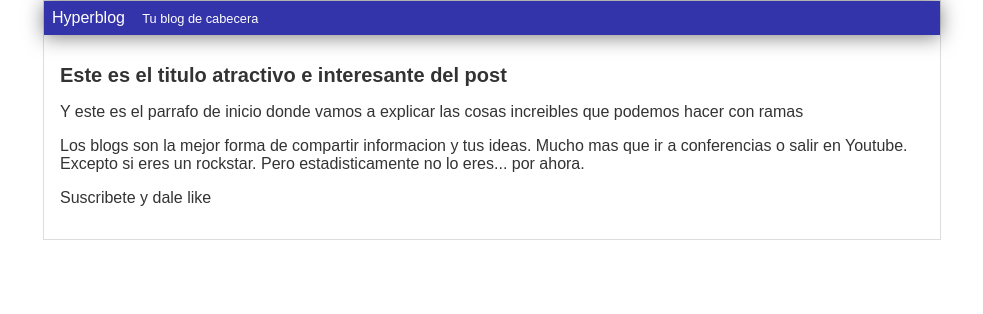
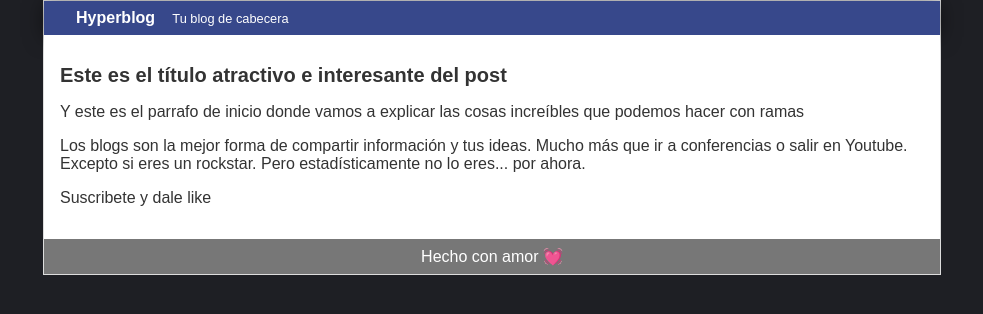
Before and after one commit to Raimond123/Hyperblog, a plain HTML site: page index.html in a window 1280 px wide. Shown: the whole page, without its empty margins (148-1131 px from the left). Drawn offline with Linux system fonts and the light colour scheme.

Commit message:
Footer terminado

```diff
--- /dev/null
+++ b/css/estilos.css
@@ -0,0 +1,53 @@
+body{
+    background: #1e1f24;
+    font-family: arial;
+    color: #333;
+    text-align: center;
+    margin: 0;
+    padding: 0;
+    font-size: 16px;
+}
+
+#cabecera{
+    background: #37488B;
+    color: white;
+    font-weight: bold;
+    margin: 0;
+    padding: 0.5em 0 0.5em 2em;
+    box-shadow: 0px 2px 20px 0px rgb(0,0,0,0.5);
+}
+
+#cabecera #logo{
+    width: 20px;
+    vertical-align: middle;
+}
+
+#cabecera #tagline{
+    padding: 0 0 0 1em;
+    font-weight: normal;
+    font-size: 0.8em;
+}
+
+#container{
+    width: 70%;
+    padding: 0;
+    text-align: left;
+    border: 1px solid #ddd;
+    margin: 0 auto;
+}
+
+#container h1{
+    font-size: 20px;
+}
+
+#post{
+    background: white;
+    padding: 1em;
+}
+
+#footer{
+    background: #777;
+    color: white;
+    text-align: center;
+    padding: 0.5em;
+}
--- a/index.html
+++ b/index.html
@@ -1,7 +1,8 @@
 </html>
     <head>
+        <meta charset="UTF-8">
         <title> Bienvenido a Hyperblog 2.0</title>
-        <link rel = "stylesheet" href = "estilos/estilos.css" />
+        <link rel = "stylesheet" href = "css/estilos.css" />
     </head>
     <body>
         <div id = 'container'>
@@ -9,11 +10,15 @@
                 Hyperblog <span id = "tagline">Tu blog de cabecera</span>
             </div>
             <div id = 'post'>
-                <h1>Este es el titulo atractivo e interesante del post</h1>
-                <p>Y este es el parrafo de inicio donde vamos a explicar las cosas increibles que podemos hacer con ramas</p>
-                <p>Los blogs son la mejor forma de compartir informacion y tus ideas. Mucho mas que ir a conferencias o salir en Youtube. Excepto si eres un rockstar. Pero estadisticamente no lo eres... por ahora.</p>
+                <h1>Este es el título atractivo e interesante del post</h1>
+                <p>Y este es el parrafo de inicio donde vamos a explicar las cosas increíbles que podemos hacer con ramas</p>
+                <p>Los blogs son la mejor forma de compartir información y tus ideas. Mucho más que ir a conferencias o salir en Youtube. Excepto si eres un rockstar. Pero estadísticamente no lo eres... por ahora.</p>
                 <p>Suscribete y dale like</p>
             </div>
+            <div id = "footer">
+		        Hecho con amor 💓
+	        </div>
         </div>
+
     </body>
 </html>
```
